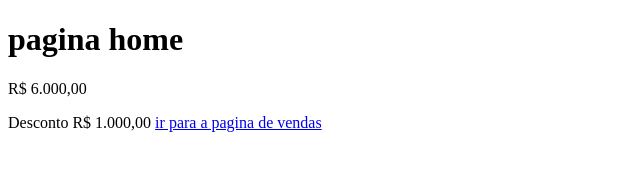
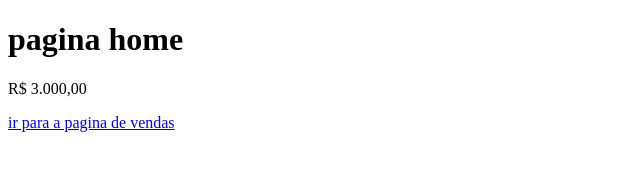
Before and after one commit to tecnovale/aula1github, a plain HTML site: page index.html in a window 1280 px wide. Shown: the whole page, without its empty margins (0-640 px from the left). Drawn offline with Linux system fonts and the light colour scheme.

Commit message:
Update index.html

```diff
--- a/index.html
+++ b/index.html
@@ -8,6 +8,5 @@
 </head>
 <body>
     <h1>pagina home</h1>
-    <p href="Valor de vendas"> R$ 6.000,00</p>
-    <a1 href="Valor do desconto"> Desconto R$ 1.000,00</a1>
-</body><a href="vendas.html">ir para a pagina de vendas</a>
+    <p href="Valor de vendas"> R$ 3.000,00</p>
+   </body><a href="vendas.html">ir para a pagina de vendas</a>
```
